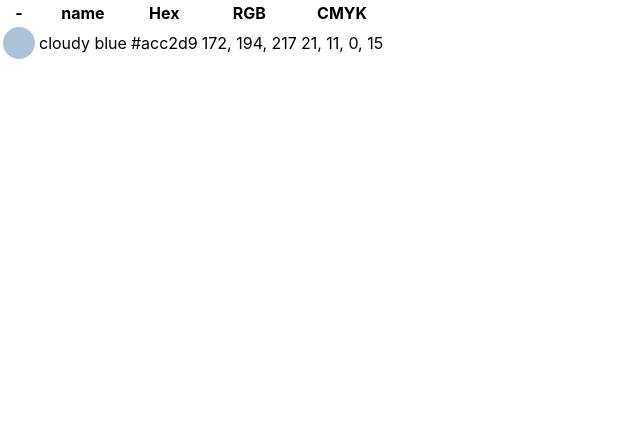
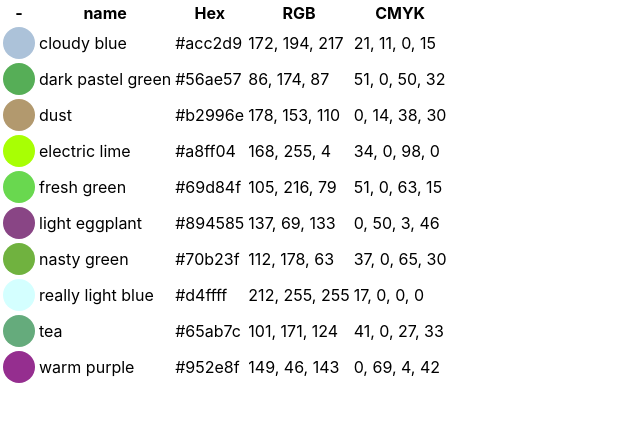
Before and after one commit to scotteau/codetest-color-matcher, a React (Create React App) app: page / in a window 1280 px wide. Shown: the top 422 px of the page, without its empty margins (0-640 px from the left). Built offline with nearby package versions, Linux system fonts and the light colour scheme.

Commit message:
rendered multiple items in the table

```diff
--- a/src/components/App/App.js
+++ b/src/components/App/App.js
@@ -6,7 +6,6 @@ function App() {
 
     const hexToRGB = (hex) => {
         const rgb = {r: '0x' + hex[1] + hex[2] | 0, g: '0x' + hex[3] + hex[4] | 0, b: '0x' + hex[5] + hex[6] | 0}
-        console.log(rgb);
         return `${rgb.r}, ${rgb.g}, ${rgb.b}`;
     }
 
@@ -54,11 +53,25 @@ function App() {
             y: parseInt(Math.round(computedY * 100)),
             k: parseInt(Math.round(computedK * 100))
         };
-        console.log(cmyk);
 
         return `${cmyk.c}, ${cmyk.m}, ${cmyk.y}, ${cmyk.k}`;
     }
 
+    const renderTableContent = () => {
+        const result = data.colors.slice(0, 10);
+        return result.map(({color, hex}) => (
+            <tr key={hex}>
+                <td>
+                    <div className="display" style={{background: hex}}/>
+                </td>
+                <td>{color}</td>
+                <td>{hex}</td>
+                <td>{hexToRGB(hex)}</td>
+                <td>{hexToCMYK(hex)}</td>
+            </tr>
+        ))
+
+    }
 
     return (
         <div className="App">
@@ -75,18 +88,7 @@ function App() {
                 </thead>
 
                 <tbody>
-
-
-                <tr>
-                    <td>
-                        <div className="display" style={{background: data.colors[0].hex}}/>
-                    </td>
-                    <td>{data.colors[0].color}</td>
-                    <td>{data.colors[0].hex}</td>
-                    <td>{hexToRGB(data.colors[0].hex)}</td>
-                    <td>{hexToCMYK(data.colors[0].hex)}</td>
-                </tr>
-
+                {renderTableContent()}
                 </tbody>
 
             </table>
```
